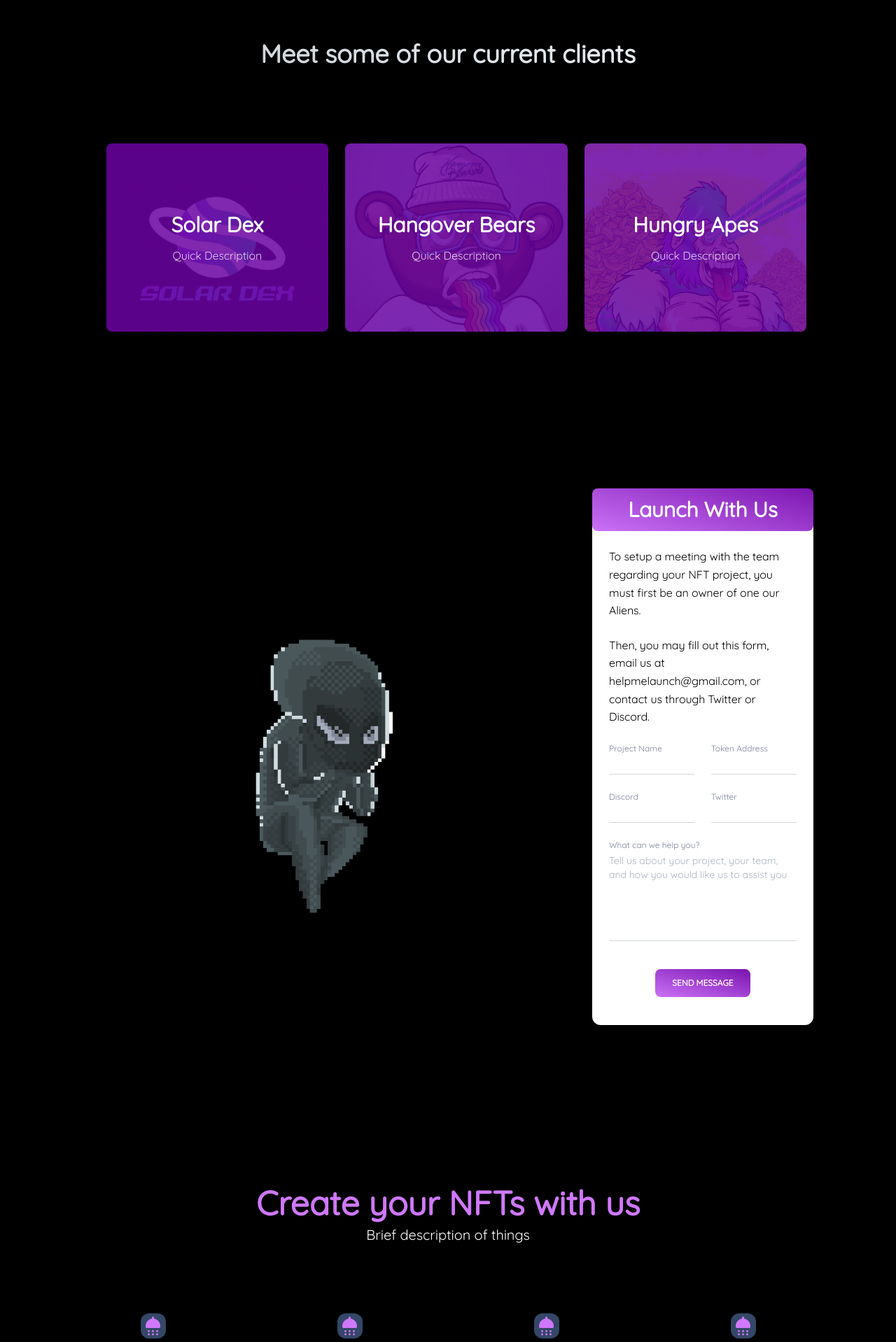
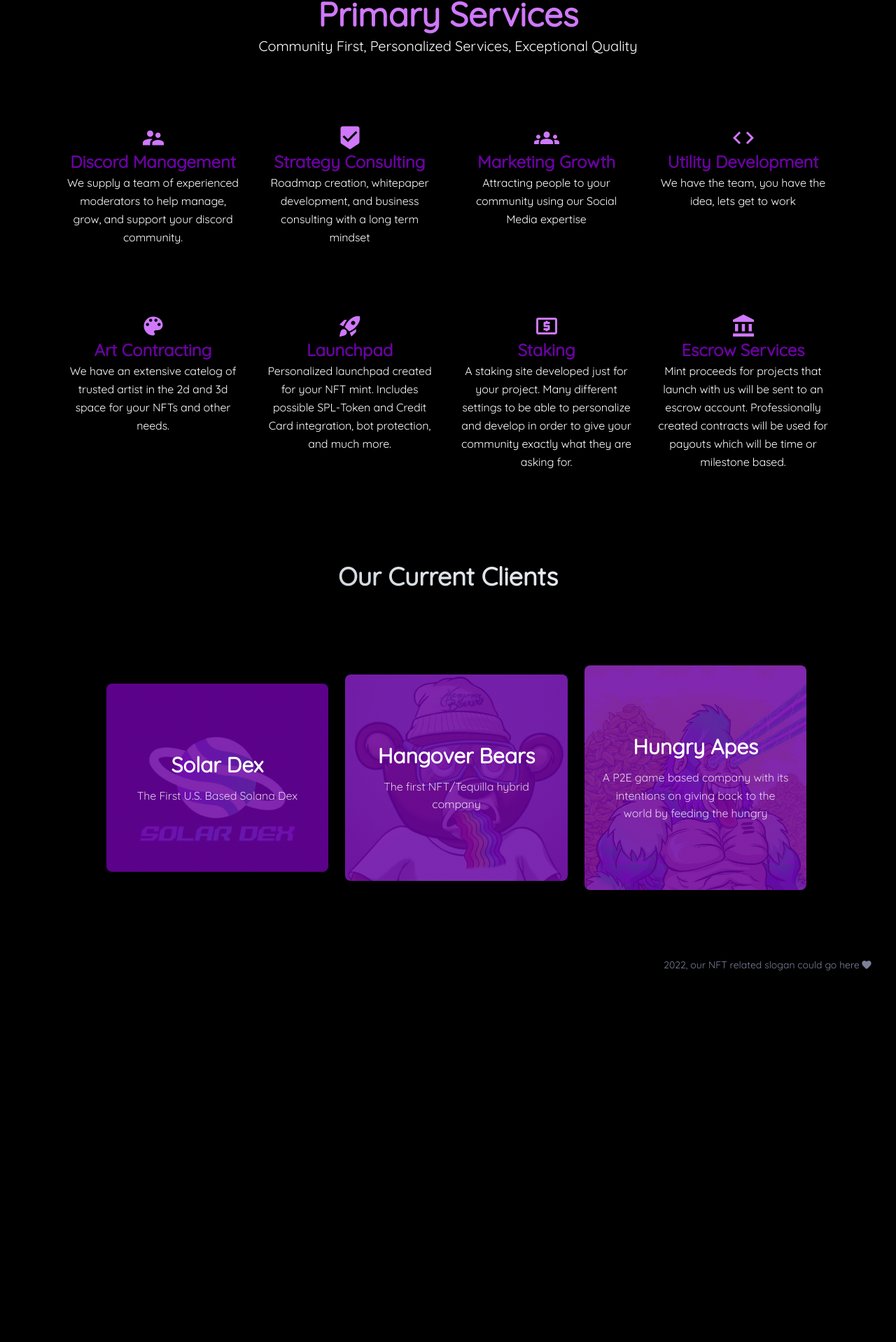
Before and after one commit to VincentBownes/InceptionWebsite, a React (Create React App) app: page / in a window 1280 px wide. Shown: the part 874-2792 px from the top of the page at 70% size. After the commit the page ends 2268 px from the top, so only its background shows below. Built offline with nearby package versions, Linux system fonts and the light colour scheme.

Commit message:
filled in text

```diff
--- a/src/examples/Cards/RotatingCard/RotatingCardBack.js
+++ b/src/examples/Cards/RotatingCard/RotatingCardBack.js
@@ -26,9 +26,12 @@
 import MKBox from "components/MKBox";
 import MKTypography from "components/MKTypography";
 import MKButton from "components/MKButton";
+import LanguageIcon from '@mui/icons-material/Language';
+import RocketLaunchIcon from '@mui/icons-material/RocketLaunch';
+import discordIcon from "assets/images/shapes/discord.png"
 
 
-function RotatingCard({image, title, description, action, instagram, twitter }) {
+function RotatingCard({image, title, description, action, website, twitter, discord, launchpad }) {
   return (
     <MKBox
       display="flex"
@@ -64,11 +67,17 @@
           <MKBox width="50%" mt={4} mb={2} mx="auto">
             <MKBox display="flex" justifyContent="center" alignItems="center">
 
-                <MKTypography component="a" variant="body1" color="white" href={instagram} mr={3}>
-                  <i className="fab fa-instagram" />
+                <MKTypography component="a" variant="body1" color="white" href={website} mr={3}>
+                  <LanguageIcon/>
                 </MKTypography>
                 <MKTypography component="a" variant="body1" color="white" href={twitter} mr={3}>
                   <i className="fab fa-twitter" />
+                </MKTypography>
+                <MKTypography component="a" variant="body1" color="white" href={discord} mr={3}>
+                  <img src={discordIcon} height="30vh"></img>
+                </MKTypography>
+                <MKTypography component="a" variant="body1" color="white" href={launchpad} mr={3}>
+                  <RocketLaunchIcon/>
                 </MKTypography>
 
               </MKBox>
--- a/src/pages/HomePage.js
+++ b/src/pages/HomePage.js
@@ -30,9 +30,16 @@
 import solardex from "assets/images/solardex.jpeg";
 import hangoverbears from "assets/images/hangoverbears.jpg";
 
-import FacebookIcon from "@mui/icons-material/Facebook";
-import TwitterIcon from "@mui/icons-material/Twitter";
-import YouTubeIcon from "@mui/icons-material/YouTube";
+import SupervisorAccountIcon from '@mui/icons-material/SupervisorAccount';
+import BeenhereIcon from '@mui/icons-material/Beenhere';
+import GroupsIcon from '@mui/icons-material/Groups';
+import AccountBalanceIcon from '@mui/icons-material/AccountBalance';
+import RocketLaunchIcon from '@mui/icons-material/RocketLaunch';
+import LocalAtmIcon from '@mui/icons-material/LocalAtm';
+import ColorLensIcon from '@mui/icons-material/ColorLens';
+import CodeIcon from '@mui/icons-material/Code';
+
+
 import footerRoutes from "footer.routes";
 
 function HomePage() {
@@ -81,8 +88,173 @@
 
 
     <Container>
+      <Grid item container justifyContent="center" mt={8}>
+        <MKBox>
+          <MKTypography variant="h1" fontWeight="bold" color="inceptionLightPurple" align="center">
+            Primary Services
+          </MKTypography>
+          <MKTypography variant="body1" color="white" align="center">
+            Community First, Personalized Services, Exceptional Quality
+          </MKTypography>
+        </MKBox>
+      </Grid>
+    </Container>
+
+
+    <Container>
+      <Grid container justifyContent="center" direction="row" spacing={4} mt={8}>
+
+        <Grid container item alignItems="center" direction="column" xs={12} sm={12} md={6} lg={3} xl={3}>
+        <MKBox
+
+            display="flex"
+            flexDirection="column"
+            justifyContent="center"
+          >
+            <SupervisorAccountIcon fontSize="large" sx={{ color: "#cf78fb"}}></SupervisorAccountIcon>
+          </MKBox>
+          <MKBox>
+            <MKTypography variant="h4" fontWeight="bold" color="inceptionPurple" align="center">Discord Management</MKTypography>
+          </MKBox>
+          <MKBox>
+            <MKTypography variant="body1" color="white" align="center" fontSize="medium" >We supply a team of experienced moderators to help manage, grow, and support your discord community.</MKTypography>
+          </MKBox>
+        </Grid>
+
+        <Grid container item alignItems="center" direction="column" xs={12} sm={12} md={6} lg={3} xl={3}>
+        <MKBox
+
+            display="flex"
+            flexDirection="column"
+            justifyContent="center"
+          >
+            <BeenhereIcon fontSize="large" sx={{ color: "#cf78fb"}}></BeenhereIcon>
+          </MKBox>
+          <MKBox>
+            <MKTypography variant="h4" fontWeight="bold" color="inceptionPurple" align="center">Strategy Consulting</MKTypography>
+          </MKBox>
+          <MKBox>
+            <MKTypography variant="body1" color="white" align="center" fontSize="medium" >Roadmap creation, whitepaper development, and business consulting with a long term mindset</MKTypography>
+          </MKBox>
+        </Grid>
+
+        <Grid container item alignItems="center" direction="column" xs={12} sm={12} md={6} lg={3} xl={3}>
+        <MKBox
+
+            display="flex"
+            flexDirection="column"
+            justifyContent="center"
+          >
+            <GroupsIcon fontSize="large" sx={{ color: "#cf78fb"}}></GroupsIcon>
+          </MKBox>
+          <MKBox>
+            <MKTypography variant="h4" fontWeight="bold" color="inceptionPurple" align="center">Marketing Growth</MKTypography>
+          </MKBox>
+          <MKBox>
+            <MKTypography variant="body1" color="white" align="center" fontSize="medium" >Attracting people to your community using our Social Media expertise</MKTypography>
+          </MKBox>
+        </Grid>
+
+        <Grid container item alignItems="center" direction="column" xs={12} sm={12} md={6} lg={3} xl={3}>
+          <MKBox
+
+              display="flex"
+              flexDirection="column"
+              justifyContent="center"
+            >
+              <CodeIcon fontSize="large" sx={{ color: "#cf78fb"}}></CodeIcon>
+            </MKBox>
+            <MKBox>
+              <MKTypography variant="h4" fontWeight="bold" color="inceptionPurple" align="center">Utility Development</MKTypography>
+            </MKBox>
+            <MKBox>
+              <MKTypography variant="body1" color="white" align="center" fontSize="medium">We have the team, you have the idea, lets get to work</MKTypography>
+            </MKBox>
+        </Grid>
+
+      </Grid>
+
+
+
+      <Grid container justifyContent="center" direction="row" spacing={4} mt={8}>
+
+        <Grid container item alignItems="center" direction="column" xs={12} sm={12} md={6} lg={3} xl={3}>
+          <MKBox
+
+              display="flex"
+              flexDirection="column"
+              justifyContent="center"
+            >
+            <ColorLensIcon fontSize="large" sx={{ color: "#cf78fb"}}></ColorLensIcon>
+          </MKBox>
+          <MKBox>
+            <MKTypography variant="h4" fontWeight="bold" color="inceptionPurple" align="center">Art Contracting</MKTypography>
+          </MKBox>
+          <MKBox>
+            <MKTypography variant="body1" color="white" align="center" fontSize="medium" >We have an extensive catelog of trusted artist in the 2d and 3d space for your NFTs and other needs.</MKTypography>
+          </MKBox>
+        </Grid>
+
+        <Grid container item alignItems="center" direction="column" xs={12} sm={12} md={6} lg={3} xl={3}>
+        <MKBox
+
+            display="flex"
+            flexDirection="column"
+            justifyContent="center"
+          >
+            <RocketLaunchIcon fontSize="large" sx={{ color: "#cf78fb"}}></RocketLaunchIcon>
+          </MKBox>
+          <MKBox>
+            <MKTypography variant="h4" fontWeight="bold" color="inceptionPurple" align="center">Launchpad</MKTypography>
+          </MKBox>
+          <MKBox>
+            <MKTypography variant="body1" color="white" align="center" fontSize="medium" >Personalized launchpad created for your NFT mint. Includes possible SPL-Token and Credit Card integration, bot protection, and much more. </MKTypography>
+          </MKBox>
+        </Grid>
+
+        <Grid container item alignItems="center" direction="column" xs={12} sm={12} md={6} lg={3} xl={3}>
+        <MKBox
+
+            display="flex"
+            flexDirection="column"
+            justifyContent="center"
+          >
+            <LocalAtmIcon fontSize="large" sx={{ color: "#cf78fb"}}></LocalAtmIcon>
+          </MKBox>
+          <MKBox>
+            <MKTypography variant="h4" fontWeight="bold" color="inceptionPurple" align="center">Staking</MKTypography>
+          </MKBox>
+          <MKBox>
+            <MKTypography variant="body1" color="white" align="center" fontSize="medium" >A staking site developed just for your project. Many different settings to be able to personalize and develop in order to give your community exactly what they are asking for.</MKTypography>
+          </MKBox>
+        </Grid>
+
+        <Grid container item alignItems="center" direction="column" xs={12} sm={12} md={6} lg={3} xl={3}>
+        <MKBox
+
+            display="flex"
+            flexDirection="column"
+            justifyContent="center"
+          >
+            <AccountBalanceIcon fontSize="large" sx={{ color: "#cf78fb"}}></AccountBalanceIcon>
+          </MKBox>
+          <MKBox>
+            <MKTypography variant="h4" fontWeight="bold" color="inceptionPurple" align="center">Escrow Services</MKTypography>
+          </MKBox>
+          <MKBox>
+            <MKTypography variant="body1" color="white" align="center" fontSize="medium" >Mint proceeds for projects that launch with us will be sent to an escrow account. Professionally created contracts will be used for payouts which will be time or milestone based. </MKTypography>
+          </MKBox>
+        </Grid>
+
+
+
+      </Grid>
+
+    </Container>
+
+    <Container>
     <Grid container item sx={{ mt: 16 }} alignItems="center" direction="column">
-          <MKTypography variant="h2" color="light" textGradient mb={2}>Meet some of our current clients</MKTypography>
+        <MKTypography variant="h2" color="light" textGradient mb={2}>Our Current Clients</MKTypography>
       </Grid>
       <Grid container item xs={11} spacing={3} alignItems="center" sx={{ mx: "auto",  mt: 8 }}>
         <Grid item xs={12} lg={4} sx={{ mx: "auto" }}>
@@ -90,7 +262,7 @@
             <RotatingCardFront
               image={solardex}
               title="Solar Dex"
-                description="Quick Description"
+              description="The First U.S. Based Solana Dex"
               color="inceptionPurpleGradient"
             />
             <RotatingCardBack
@@ -112,7 +284,7 @@
             <RotatingCardFront
               image={hangoverbears}
               title="Hangover Bears"
-                description="Quick Description"
+              description="The first NFT/Tequilla hybrid company"
               color="inceptionPurpleGradient"
             />
             <RotatingCardBack
@@ -134,7 +306,7 @@
             <RotatingCardFront
               image={HungryApes}
               title="Hungry Apes"
-                description="Quick Description"
+              description="A P2E game based company with its intentions on giving back to the world by feeding the hungry"
               color="inceptionPurpleGradient"
             />
             <RotatingCardBack
@@ -147,323 +319,12 @@
                 label: "start with header",
               }}
               instagram="https://instagram.com"
-                twitter="https://twitter.com"
+              twitter="https://twitter.com/HungryApesNFT"
             />
           </RotatingCard>
         </Grid>
       </Grid>
     </Container>
-
-
-    <Container>
-    <Grid container sx={{ mt: 8 }} alignItems="center">
-      <Grid item xs={12} sm={12} md={5} lg={6} xl={8}>
-        <MKBox
-          component="img"
-          width="100%"
-          src={justAlien}
-          sx={{display: "flex", flexDirection: "column", justifyContent: "flex-end"}}
-        >
-        </MKBox>
-      </Grid>
-      <Grid
-        item
-        xs={12}
-        sm={12}
-        md={7}
-        lg={6}
-        xl={4}
-      >
-        <MKBox
-          bgColor="white"
-          borderRadius="xl"
-          shadow="lg"
-          display="flex"
-          flexDirection="column"
-          justifyContent="center"
-          mt={{ xs: 20, sm: 18, md: 20 }}
-          mb={{ xs: 20, sm: 18, md: 20 }}
-          mx={3}
-        >
-          <MKButton
-            variant="gradient" color="inceptionPurpleGradient"
-            p={2}
-            mx={2}
-            mt={-3}
-          >
-            <MKTypography variant="h3" color="white">
-              Launch With Us
-            </MKTypography>
-          </MKButton>
-          <MKBox p={3}>
-            <MKTypography variant="body2" color="black" mb={3}>
-              To setup a meeting with the team regarding your NFT project, you must first be an owner of one our Aliens.
-            </MKTypography>
-            <MKTypography variant="body2" color="black" mb={3}>
-              Then, you may fill out this form, email us at helpmelaunch@gmail.com, or contact us through Twitter or Discord.
-            </MKTypography>
-            <MKBox width="100%" component="form" method="post" autocomplete="off">
-              <Grid container spacing={3}>
-                <Grid item xs={12} md={6}>
-                  <MKInput
-                    variant="standard"
-                    label="Project Name"
-                    InputLabelProps={{ shrink: true }}
-                    fullWidth
-
-
-                  />
-                </Grid>
-                <Grid item xs={12} md={6}>
-                  <MKInput
-                    variant="standard"
-                    label="Token Address"
-                    InputLabelProps={{ shrink: true }}
-                    fullWidth
-                  />
-                </Grid>
-                <Grid item xs={12} md={6}>
-                  <MKInput
-                    variant="standard"
-                    label="Discord"
-                    InputLabelProps={{ shrink: true }}
-                    fullWidth
-                  />
-                </Grid>
-                <Grid item xs={12} md={6}>
-                  <MKInput
-                    variant="standard"
-                    label="Twitter"
-                    InputLabelProps={{ shrink: true }}
-                    fullWidth
-                  />
-                </Grid>
-                <Grid item xs={12}>
-                  <MKInput
-                    variant="standard"
-                    label="What can we help you?"
-                    placeholder="Tell us about your project, your team, and how you would like us to assist you"
-                    InputLabelProps={{ shrink: true }}
-                    multiline
-                    fullWidth
-                    rows={6}
-                  />
-                </Grid>
-              </Grid>
-              <Grid container item justifyContent="center" xs={12} mt={5} mb={2}>
-                <MKButton type="submit" variant="gradient" color="inceptionPurpleGradient">
-                  Send Message
-                </MKButton>
-
-              </Grid>
-            </MKBox>
-          </MKBox>
-        </MKBox>
-      </Grid>
-    </Grid>
-    </Container>
-
-
-  <Container>
-    <Grid item container justifyContent="center" mt={8}>
-      <MKBox>
-        <MKTypography variant="h1" fontWeight="bold" color="inceptionLightPurple" align="center">
-          Create your NFTs with us
-        </MKTypography>
-        <MKTypography variant="body1" color="white" align="center">
-          Brief description of things
-        </MKTypography>
-      </MKBox>
-    </Grid>
-  </Container>
-
-
-  <Container>
-    <Grid container justifyContent="center" direction="row" spacing={4} mt={8}>
-
-      <Grid container item alignItems="center" direction="column" xs={12} sm={12} md={6} lg={3} xl={3}>
-      <MKBox
-          bgColor="dark"
-          borderRadius="xl"
-          shadow="lg"
-          display="flex"
-          flexDirection="column"
-          justifyContent="center"
-        >
-          <Icon fontSize="large" sx={{ color: "#cf78fb"}}>shower</Icon>
-        </MKBox>
-        <MKBox>
-          <MKTypography variant="h3" fontWeight="bold" color="inceptionPurple" align="center">Item header</MKTypography>
-        </MKBox>
-        <MKBox>
-          <MKTypography variant="body1" color="white" align="center" fontSize="small" >This is lots of text that will describe the item header above. Here is more text. This needs to be filled in</MKTypography>
-        </MKBox>
-      </Grid>
-
-      <Grid container item alignItems="center" direction="column" xs={12} sm={12} md={6} lg={3} xl={3}>
-      <MKBox
-          bgColor="dark"
-          borderRadius="xl"
-          shadow="lg"
-          display="flex"
-          flexDirection="column"
-          justifyContent="center"
-        >
-          <Icon fontSize="large" sx={{ color: "#cf78fb"}}>shower</Icon>
-        </MKBox>
-        <MKBox>
-          <MKTypography variant="h3" fontWeight="bold" color="inceptionPurple" align="center">Item header</MKTypography>
-        </MKBox>
-        <MKBox>
-          <MKTypography variant="body1" color="white" align="center" fontSize="small" >This is lots of text that will describe the item header above. Here is more text. This needs to be filled in</MKTypography>
-        </MKBox>
-      </Grid>
-
-      <Grid container item alignItems="center" direction="column" xs={12} sm={12} md={6} lg={3} xl={3}>
-      <MKBox
-          bgColor="dark"
-          borderRadius="xl"
-          shadow="lg"
-          display="flex"
-          flexDirection="column"
-          justifyContent="center"
-        >
-          <Icon fontSize="large" sx={{ color: "#cf78fb"}}>shower</Icon>
-        </MKBox>
-        <MKBox>
-          <MKTypography variant="h3" fontWeight="bold" color="inceptionPurple" align="center">Item header</MKTypography>
-        </MKBox>
-        <MKBox>
-          <MKTypography variant="body1" color="white" align="center" fontSize="small" >This is lots of text that will describe the item header above. Here is more text. This needs to be filled in</MKTypography>
-        </MKBox>
-      </Grid>
-
-      <Grid container item alignItems="center" direction="column" xs={12} sm={12} md={6} lg={3} xl={3}>
-      <MKBox
-          bgColor="dark"
-          borderRadius="xl"
-          shadow="lg"
-          display="flex"
-          flexDirection="column"
-          justifyContent="center"
-        >
-          <Icon fontSize="large" sx={{ color: "#cf78fb"}}>shower</Icon>
-        </MKBox>
-        <MKBox>
-          <MKTypography variant="h3" fontWeight="bold" color="inceptionPurple" align="center">Item header</MKTypography>
-        </MKBox>
-        <MKBox>
-          <MKTypography variant="body1" color="white" align="center" fontSize="small" >This is lots of text that will describe the item header above. Here is more text. This needs to be filled in</MKTypography>
-        </MKBox>
-      </Grid>
-
-    </Grid>
-
-
-
-    <Grid container justifyContent="center" direction="row" spacing={4} mt={8}>
-
-      <Grid container item alignItems="center" direction="column" xs={12} sm={12} md={6} lg={3} xl={3}>
-      <MKBox
-          bgColor="dark"
-          borderRadius="xl"
-          shadow="lg"
-          display="flex"
-          flexDirection="column"
-          justifyContent="center"
-        >
-          <Icon fontSize="large" sx={{ color: "#cf78fb"}}>shower</Icon>
-        </MKBox>
-        <MKBox>
-          <MKTypography variant="h3" fontWeight="bold" color="inceptionPurple" align="center">Item header</MKTypography>
-        </MKBox>
-        <MKBox>
-          <MKTypography variant="body1" color="white" align="center" fontSize="small" >This is lots of text that will describe the item header above. Here is more text. This needs to be filled in</MKTypography>
-        </MKBox>
-      </Grid>
-
-      <Grid container item alignItems="center" direction="column" xs={12} sm={12} md={6} lg={3} xl={3}>
-      <MKBox
-          bgColor="dark"
-          borderRadius="xl"
-          shadow="lg"
-          display="flex"
-          flexDirection="column"
-          justifyContent="center"
-        >
-          <Icon fontSize="large" sx={{ color: "#cf78fb"}}>shower</Icon>
-        </MKBox>
-        <MKBox>
-          <MKTypography variant="h3" fontWeight="bold" color="inceptionPurple" align="center">Item header</MKTypography>
-        </MKBox>
-        <MKBox>
-          <MKTypography variant="body1" color="white" align="center" fontSize="small" >This is lots of text that will describe the item header above. Here is more text. This needs to be filled in</MKTypography>
-        </MKBox>
-      </Grid>
-
-      <Grid container item alignItems="center" direction="column" xs={12} sm={12} md={6} lg={3} xl={3}>
-      <MKBox
-          bgColor="dark"
-          borderRadius="xl"
-          shadow="lg"
-          display="flex"
-          flexDirection="column"
-          justifyContent="center"
-        >
-          <Icon fontSize="large" sx={{ color: "#cf78fb"}}>shower</Icon>
-        </MKBox>
-        <MKBox>
-          <MKTypography variant="h3" fontWeight="bold" color="inceptionPurple" align="center">Item header</MKTypography>
-        </MKBox>
-        <MKBox>
-          <MKTypography variant="body1" color="white" align="center" fontSize="small" >This is lots of text that will describe the item header above. Here is more text. This needs to be filled in</MKTypography>
-        </MKBox>
-      </Grid>
-
-      <Grid container item alignItems="center" direction="column" xs={12} sm={12} md={6} lg={3} xl={3}>
-      <MKBox
-          bgColor="dark"
-          borderRadius="xl"
-          shadow="lg"
-          display="flex"
-          flexDirection="column"
-          justifyContent="center"
-        >
-          <Icon fontSize="large" sx={{ color: "#cf78fb"}}>shower</Icon>
-        </MKBox>
-        <MKBox>
-          <MKTypography variant="h3" fontWeight="bold" color="inceptionPurple" align="center">Item header</MKTypography>
-        </MKBox>
-        <MKBox>
-          <MKTypography variant="body1" color="white" align="center" fontSize="small">This is lots of text that will describe the item header above. Here is more text. This needs to be filled in</MKTypography>
-        </MKBox>
-      </Grid>
-
-    </Grid>
-
-  </Container>
-
-  <Container>
-    <Grid container justifyContent="center" direction="row" spacing={4} mt={8}>
-      <Grid container item alignItems="center" direction="column" xs={12} sm={12} md={6} lg={3} xl={3}>
-        <MKBox
-          width="100%"
-          minHeight="50vh"
-          color="white"
-          bgColor="inceptionPurpleGradient"
-          variant="gradient"
-          borderRadius="lg"
-          shadow="lg"
-          opacity={1}
-          p={2}
-        >
-          Box
-        </MKBox>
-      </Grid>
-    </Grid>
-  </Container>
-
-
 
 
     <MKBox pt={6} px={1} mt={6}>
--- a/src/routes.js
+++ b/src/routes.js
@@ -54,7 +54,7 @@
   },
   {
     name: "About Us",
-    route: "/pages/AboutUs",
+    route: "/AboutUs",
     component: <AboutUs />,
   },
   {
@@ -67,6 +67,8 @@
     route: "/pages/Whitepaper.js",
     component: <Whitepaper />,
   }
+
+
 ];
 
 export default routes;
```
Also changed, not shown: src/pages/AboutUs/index.js (+8 -8 lines), src/pages/FAQs.js (+65 -19 lines), src/assets/images/cloth.jpg (added), src/assets/images/shapes/discord.png (added). Lines whose indentation alone changed are shown as unchanged.
